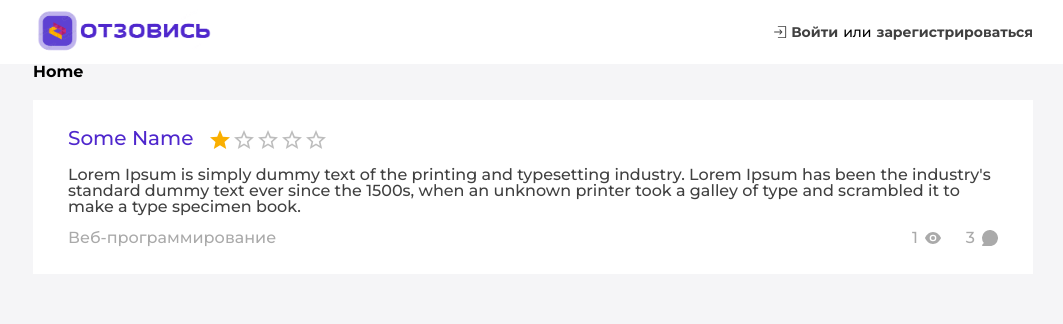
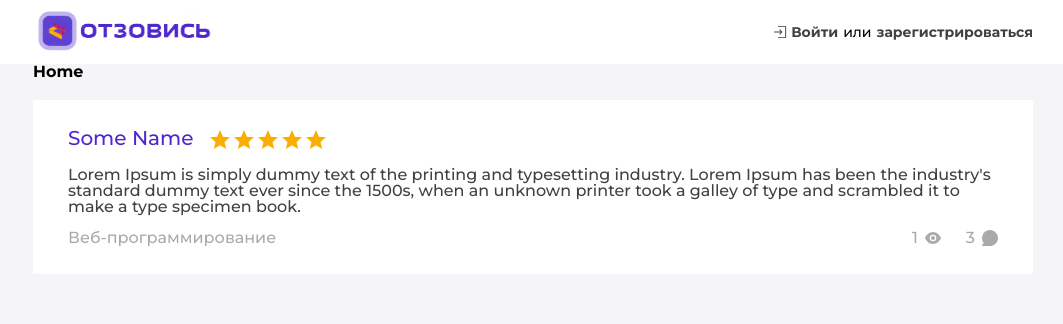
Before and after one commit to velenyx/feedback-app, a React (Vite) app in the folder client/: page / in a window 1280 px wide. Shown: the top 324 px of the page, without its empty margins (107-1170 px from the left). Built offline with nearby package versions, Linux system fonts and the light colour scheme.

Commit message:
Add mui rating and refactor components splitting

```diff
--- a/client/package.json
+++ b/client/package.json
@@ -13,6 +13,7 @@
     "@emotion/react": "^11.11.1",
     "@emotion/styled": "^11.11.0",
     "@hookform/resolvers": "^3.3.1",
+    "@mui/icons-material": "^5.14.9",
     "@mui/material": "^5.14.8",
     "@reduxjs/toolkit": "^1.9.5",
     "axios": "^1.5.0",
--- a/client/src/components/FeedbackLink/FeedbackLink.tsx
+++ b/client/src/components/FeedbackLink/FeedbackLink.tsx
@@ -4,6 +4,7 @@ import viewIcon from "../../shared/assets/views_icon.svg";
 import commentIcon from "../../shared/assets/commenst_icon.svg";
 import { Link } from "react-router-dom";
 import { Rating } from "@mui/material";
+import StarIcon from "@mui/icons-material/Star";
 
 type FeedbacksLinkProps = {
   name: string;
@@ -12,6 +13,7 @@ type FeedbacksLinkProps = {
   views: number;
   comments: number;
   id: string;
+  rating: number;
 };
 
 const FeedbackLink: React.FC<FeedbacksLinkProps> = ({
@@ -21,19 +23,27 @@ const FeedbackLink: React.FC<FeedbacksLinkProps> = ({
   views,
   comments,
   id,
+  rating,
 }) => {
   return (
     <Link to={`feedback/${id}`} className={styles.link}>
       <div className={styles.linkContainer}>
         <div className={styles.name}>
-          {name} <Rating readOnly value={1} />
+          {name}
+          <Rating
+            readOnly
+            value={rating}
+            emptyIcon={
+              <StarIcon style={{ opacity: 0.55 }} fontSize="inherit" />
+            }
+          />
         </div>
         <div className={styles.text}>{text}</div>
         <div className={styles.info}>
           <div className={styles.info}>{category}</div>
           <div className={styles.count}>
             <div className={styles.countItem}>
-              {views} <img src={viewIcon} alt="" />{" "}
+              {views} <img src={viewIcon} alt="" />
             </div>
             <div className={styles.countItem}>
               {comments} <img src={commentIcon} alt="" />
--- a/client/src/pages/Home/FeedbacksList/FeedbacksList.tsx
+++ /dev/null
@@ -1,18 +0,0 @@
-import FeedbackLink from "../../../components/FeedbackLink/FeedbackLink";
-
-const FeedbacksList = () => {
-  return (
-    <div>
-      <FeedbackLink
-        views={1}
-        id="1314"
-        comments={3}
-        category="Веб-программирование"
-        name="Some Name"
-        text="Lorem Ipsum is simply dummy text of the printing and typesetting industry. Lorem Ipsum has been the industry's standard dummy text ever since the 1500s, when an unknown printer took a galley of type and scrambled it to make a type specimen book."
-      />
-    </div>
-  );
-};
-
-export default FeedbacksList;
--- a/client/src/pages/Home/Home.tsx
+++ b/client/src/pages/Home/Home.tsx
@@ -1,5 +1,5 @@
+import FeedbackLink from "../../components/FeedbackLink/FeedbackLink";
 import { MainLayout } from "../../layout/MainLayout";
-import FeedbacksList from "./FeedbacksList/FeedbacksList";
 import styles from "./Home.module.scss";
 
 export const Home = () => {
@@ -9,7 +9,17 @@ export const Home = () => {
         <div className={styles.container}>
           <h1>Home</h1>
 
-          <FeedbacksList />
+          <div className={styles.feedbacksList}>
+            <FeedbackLink
+              views={1}
+              rating={5}
+              id="1314"
+              comments={3}
+              category="Веб-программирование"
+              name="Some Name"
+              text="Lorem Ipsum is simply dummy text of the printing and typesetting industry. Lorem Ipsum has been the industry's standard dummy text ever since the 1500s, when an unknown printer took a galley of type and scrambled it to make a type specimen book."
+            />
+          </div>
         </div>
       </div>
     </MainLayout>
```
Also changed, not shown: client/src/pages/Home/FeedbacksList/FeedbacksList.module.scss (deleted), 1 other file (tests, documents, lock files or other folders).
